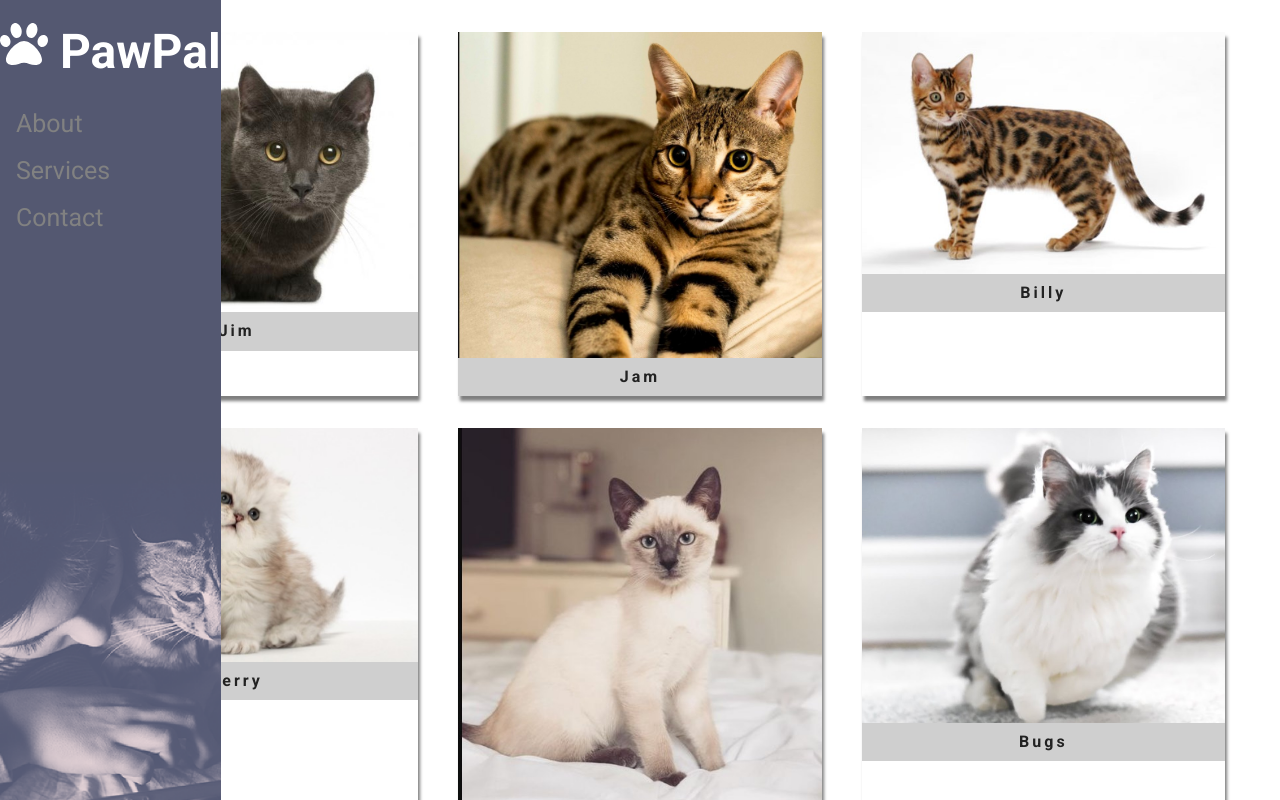
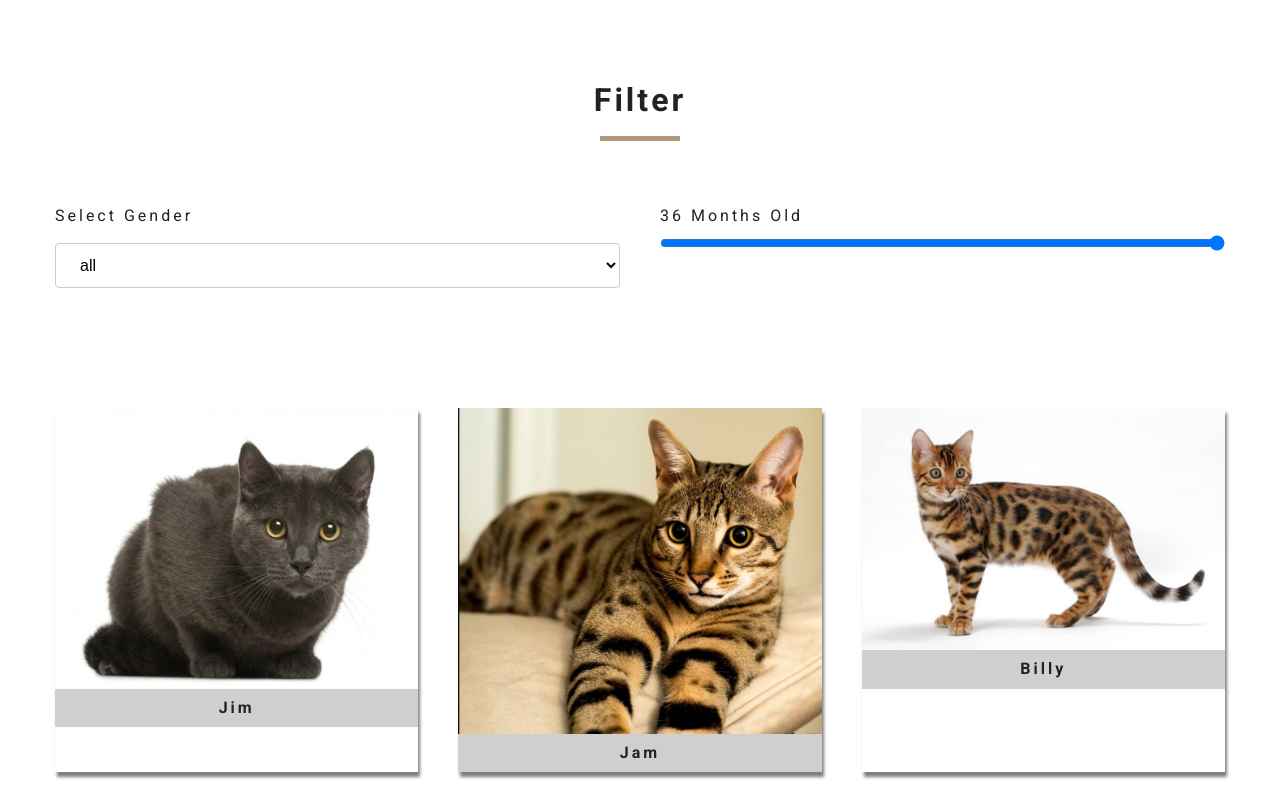
Before and after one commit to akshaykumar771/PawPal_UIUX, a React (Create React App) app in the folder pawpal/: page /choosepets/Cats in a window 1280 px wide. Shown: the top 800 px of the page. Built offline with nearby package versions, Linux system fonts and the light colour scheme.

Commit message:
Slider filtering added

```diff
--- a/pawpal/src/components/Card.js
+++ b/pawpal/src/components/Card.js
@@ -8,7 +8,7 @@ export default function Card({ pet }) {
     //const {type,images} = pet;
     return (
         <>
-        <SideNav />
+        {/* <SideNav /> */}
         <div className = "main_card">
 
             <div className="card">
--- a/pawpal/src/components/DogFilter.js
+++ b/pawpal/src/components/DogFilter.js
@@ -3,7 +3,7 @@ import { useContext } from "react";
 import { PetContext } from "../context";
 import Title from "./Title";
 
-//get all unique values
+
 const getUnique = (items, value) => {
   return [...new Set(items.map(item => item[value]))];
 };
@@ -12,14 +12,12 @@ export default function PetFilter({ pets }) {
    const {
      handleChange,
      gender,
-
+     age,
+     maxAge,
+     minAge,
    } = context;
-  // // get unique types
-  let genders = getUnique(pets, "type");
-  // add all
+  let genders = getUnique(pets, "gender");
   genders = ["all", ...genders];
-
-  // // map to jsx
   genders = genders.map((item, index) => {
     return (
       <option value={item} key={index} >
@@ -27,130 +25,36 @@ export default function PetFilter({ pets }) {
       </option>
     );
   });
-  // let people = getUnique(rooms, "capacity");
-  // people = people.map((item, index) => {
-  //   return (
-  //     <option key={index} value={item}>
-  //       {item}
-  //     </option>
-  //   );
-  // });
-
    return (
-
         <section className="filter-container">
-      <Title title="search dogs" />
+      <Title title="Filter" />
       <form className="filter-form">
-        {/*select type  */}
         <div className="form-group">
           <label htmlFor="gender">select gender</label>
           <select
             name="gender"
             id="gender"
-            //value={gender}
             className="form-control"
             onChange={handleChange}
           >
-            {genders}
+            <option value="all">all</option>
+            <option value="Male">Male</option>
+            <option value="Female">Female</option>
           </select>
         </div>
-        </form>
-        </section>
-
-  //   <section className="filter-container">
-  //     <Title title="search rooms" />
-  //     <form className="filter-form">
-  //       {/*select type  */}
-  //       <div className="form-group">
-  //         <label htmlFor="type">room type</label>
-  //         <select
-  //           name="type"
-  //           id="type"
-  //           value={type}
-  //           className="form-control"
-  //           onChange={handleChange}
-  //         >
-  //           {types}
-  //         </select>
-  //       </div>
-  //       {/* end select type */}
-  //       {/*guests   */}
-  //       <div className="form-group">
-  //         <label htmlFor="capacity">Guests</label>
-  //         <select
-  //           name="capacity"
-  //           id="capacity"
-  //           value={capacity}
-  //           className="form-control"
-  //           onChange={handleChange}
-  //         >
-  //           {people}
-  //         </select>
-  //       </div>
-  //       {/* end guests  */}
-  //       {/* room price */}
-  //       <div className="form-group">
-  //         <label htmlFor="price">room price ${price}</label>
-  //         <input
-  //           type="range"
-  //           name="price"
-  //           min={minPrice}
-  //           max={maxPrice}
-  //           id="price"
-  //           value={price}
-  //           onChange={handleChange}
-  //           className="form-control"
-  //         />
-  //       </div>
-  //       {/* end of room price */}
-  //       {/* size */}
-  //       <div className="form-group">
-  //         <label htmlFor="size">room size</label>
-  //         <div className="size-inputs">
-  //           <input
-  //             type="number"
-  //             name="minSize"
-  //             id="size"
-  //             value={minSize}
-  //             onChange={handleChange}
-  //             className="size-input"
-  //           />
-  //           <input
-  //             type="number"
-  //             name="maxSize"
-  //             id="size"
-  //             value={maxSize}
-  //             onChange={handleChange}
-  //             className="size-input"
-  //           />
-  //         </div>
-  //       </div>
-  //       {/* end of size */}
-  //       {/* extras  */}
-  //       <div className="form-group">
-  //         <div className="single-extra">
-  //           <input
-  //             type="checkbox"
-  //             name="breakfast"
-  //             id="breakfast"
-  //             checked={breakfast}
-  //             onChange={handleChange}
-  //           />
-  //           <label htmlFor="breakfast">breakfast</label>
-  //         </div>
-  //         <div className="single-extra">
-  //           <input
-  //             type="checkbox"
-  //             name="pets"
-  //             id="pets"
-  //             checked={pets}
-  //             onChange={handleChange}
-  //           />
-  //           <label htmlFor="pets">pets</label>
-  //         </div>
-  //       </div>
-  //       {/* end of extras  */}
-  //     </form>
-  //   </section>
+        <div className="form-group">
+        <label htmlFor="price">{age} Months old</label>
+        <input
+          type="range"
+          name="age"
+          min={minAge}
+          max={maxAge}
+          id="age"
+          onChange={handleChange}
+          className="form-control"
+        />
+      </div>
+      </form>
+      </section>
   );
 }
--- a/pawpal/src/context.js
+++ b/pawpal/src/context.js
@@ -1,6 +1,5 @@
 import React, { Component } from "react";
 import items from "./data";
-// import Client from "./Contentful";
 
 const PetContext = React.createContext();
 
@@ -19,40 +18,13 @@ class PetsProvider extends Component {
     typeDog: [],
     typeCat: [],
   };
-  // getData
-  // getData = async () => {
-  //   try {
-  //     let response = await Client.getEntries({
-  //       content_type: "beachResortRoom",
-  //       // order: "sys.createdAt"
-  //       order: "-fields.price"
-  //     });
-  //     let rooms = this.formatData(response.items);
-  //     let featuredRooms = rooms.filter(room => room.featured === true);
-  //     let maxPrice = Math.max(...rooms.map(item => item.price));
-  //     let maxSize = Math.max(...rooms.map(item => item.size));
-
-  //     this.setState({
-  //       rooms,
-  //       featuredRooms,
-  //       sortedRooms: rooms,
-  //       loading: false,
-  //       price: maxPrice,
-  //       maxPrice,
-  //       maxSize
-  //     });
-  //   } catch (error) {
-  //     console.log(error);
-  //   }
-  // };
-
   componentDidMount() {
-    // this.getData();
     let pets  = this.formatData(items);
     let newPets = pets.filter(pet => pet.featured === true);
     let typeDog = pets.filter(pet => pet.type === "Dog");
     let typeCat = pets.filter(pet => pet.type === "Cat");
     let maxAge = Math.max(...pets.map(item => item.age));
+    let minAge = Math.min(...pets.map(item => item.age));
 
     this.setState({
       pets,
@@ -63,6 +35,7 @@ class PetsProvider extends Component {
       loading: false,
       age: maxAge,
       maxAge,
+      minAge,
     });
   }
 
@@ -88,66 +61,41 @@ class PetsProvider extends Component {
   }
   handleChange = event => {
     const target = event.target;
-    //const value = target.type === "checkbox" ? target.checked : target.value;
     const gender = event.target.gender;
     const value = event.target.value;
-    const name = event.targget.name;
-    console.log(`this is ${gender}, this is value ${name}`);
-
-    // this.setState(
-    //   {
-    //     [gender]: value
-    //   },
-    // );
+    const name = event.target.name;
+    console.log(name);
+    console.log(`this is ${value}`);
+    this.setState(
+       {
+         [name]: value
+       },
+       this.filterPets
+     );
   };
-  filterPets = () =>{
+  filterPets1 = () =>{
     console.log("Hello filter pets");
   }
-//   filterRooms = () => {
-//     let {
-//       rooms,
-//       type,
-//       capacity,
-//       price,
-//       minSize,
-//       maxSize,
-//       breakfast,
-//       pets
-//     } = this.state;
-//     // all the rooms
-//     let tempRooms = [...rooms];
-//     // transform value
-//     capacity = parseInt(capacity);
-//     price = parseInt(price);
+   filterPets = () => {
+     let {
+       gender,
+       age
+     } = this.state;
+      let pets  = this.formatData(items);
 
-//     // filter by type
-//     if (type !== "all") {
-//       tempRooms = tempRooms.filter(room => room.type === type);
-//     }
-
-//     // filter by capacity
-//     if (capacity !== 1) {
-//       tempRooms = tempRooms.filter(room => room.capacity >= capacity);
-//     }
-//     // filter by price
-//     tempRooms = tempRooms.filter(room => room.price <= price);
-//     // filter by size
-//     tempRooms = tempRooms.filter(
-//       room => room.size >= minSize && room.size <= maxSize
-//     );
-//     // filter by breakfast
-//     if (breakfast) {
-//       tempRooms = tempRooms.filter(room => room.breakfast === true);
-//     }
-//     // filter by pets
-//     if (pets) {
-//       tempRooms = tempRooms.filter(room => room.pets === true);
-//     }
-//     // change state
-//     this.setState({
-//       sortedRooms: tempRooms
-//     });
-//   };
+      let tempPets = [...pets];
+     if (gender !== "all") {
+      tempPets = tempPets.filter(pet => pet.gender === gender);
+     }
+    tempPets = tempPets.filter(pet => pet.age <= age);
+    let typeDog1 = tempPets.filter(pet => pet.type === "Dog");
+    let typeCat1 = tempPets.filter(pet => pet.type === "Cat");
+     this.setState({
+      pets: tempPets,
+      typeDog: typeDog1,
+      typeCat: typeCat1
+     });
+   };
  render() {
     return (
       <PetContext.Provider
--- a/pawpal/src/pages/Cats.js
+++ b/pawpal/src/pages/Cats.js
@@ -5,6 +5,8 @@ import catImg from "../images/Cat_choose_1.png";
 import Pet from "../components/Pet";
 import { PetContext } from "../context";
 import Loading from "../components/Loading";
+import PetContainer from "../components/PetContainer";
+
 
     export default class NewPets extends Component {
       static contextType = PetContext;
@@ -16,7 +18,8 @@ import Loading from "../components/Loading";
 
         return (
           <>
-          <SideNav />
+          <PetContainer />
+
         <section className="new-pets">
           <div className="featured-rooms-center">
           {loading ? <Loading /> : pets}
--- a/pawpal/src/pages/Pets.js
+++ b/pawpal/src/pages/Pets.js
@@ -21,12 +21,14 @@ import PetContainer from "../components/PetContainer";
             <>
             {/* <SideNav /> */}
             <PetContainer />
+
             {/* //<DogFilter pets={pets}/> */}
           <section className="new-pets">
             <div className="featured-rooms-center">
             {loading ? <Loading /> : pets}
             </div>
           </section>
+
           </ >
         );
       }
```
